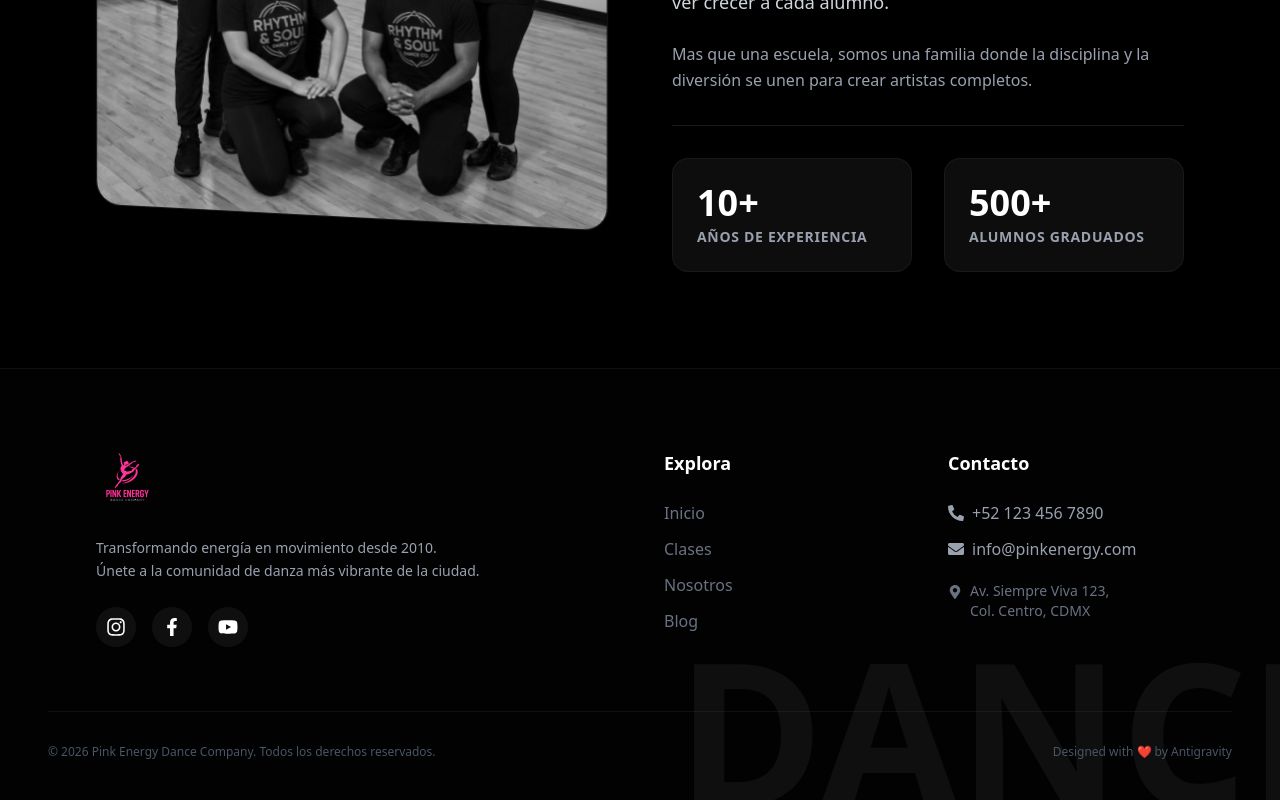
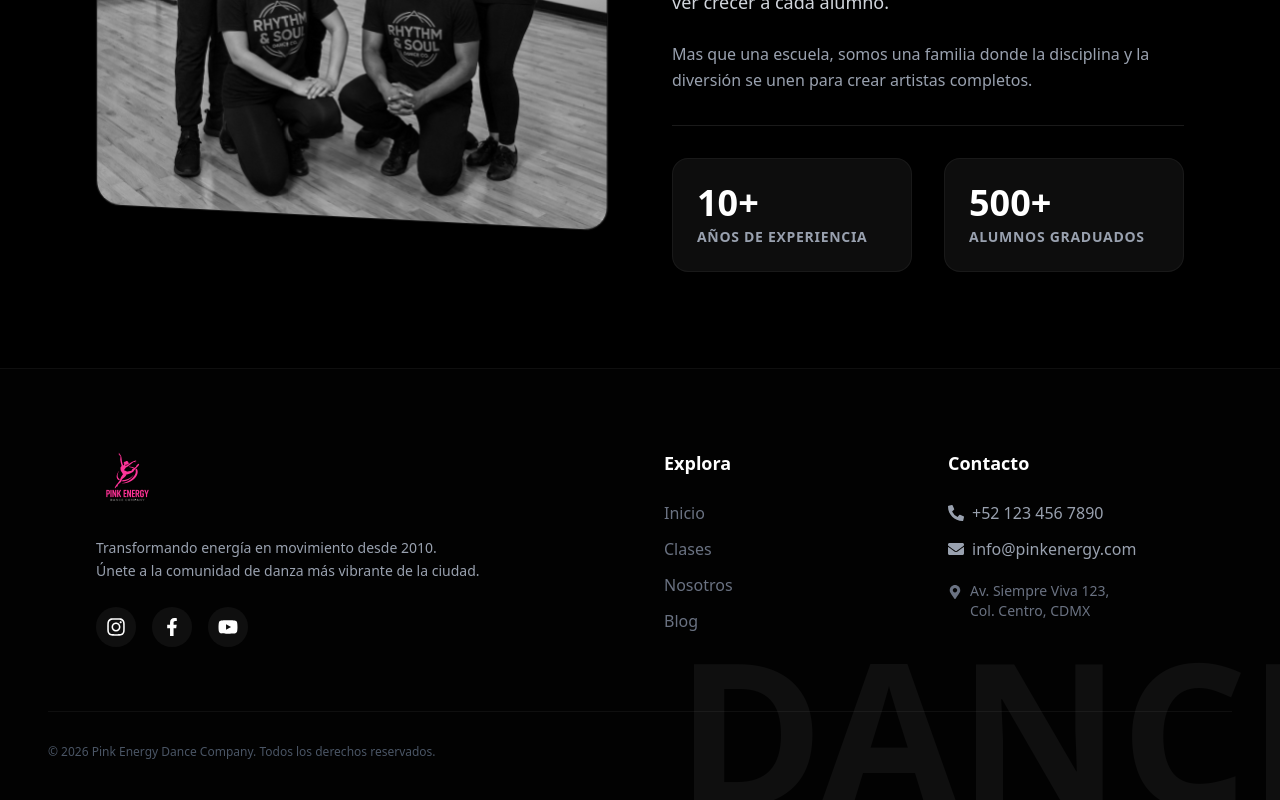
Before and after one commit to pinkenergy231/landingpage, a React (Vite) app: page / in a window 1280 px wide. Shown: the part 2146-2946 px from the top of the page. Built offline with nearby package versions, Linux system fonts and the light colour scheme.

Commit message:
quitar titulo footer

```diff
--- a/src/components/Footer.jsx
+++ b/src/components/Footer.jsx
@@ -60,7 +60,6 @@
 
             <div className="border-t border-white/5 pt-8 flex flex-col md:flex-row justify-between items-center gap-4 text-xs text-gray-600 relative z-10">
                 <p>© 2026 Pink Energy Dance Company. Todos los derechos reservados.</p>
-                <p>Designed with ❤️ by Antigravity</p>
             </div>
 
             {/* Decor text */}
```
